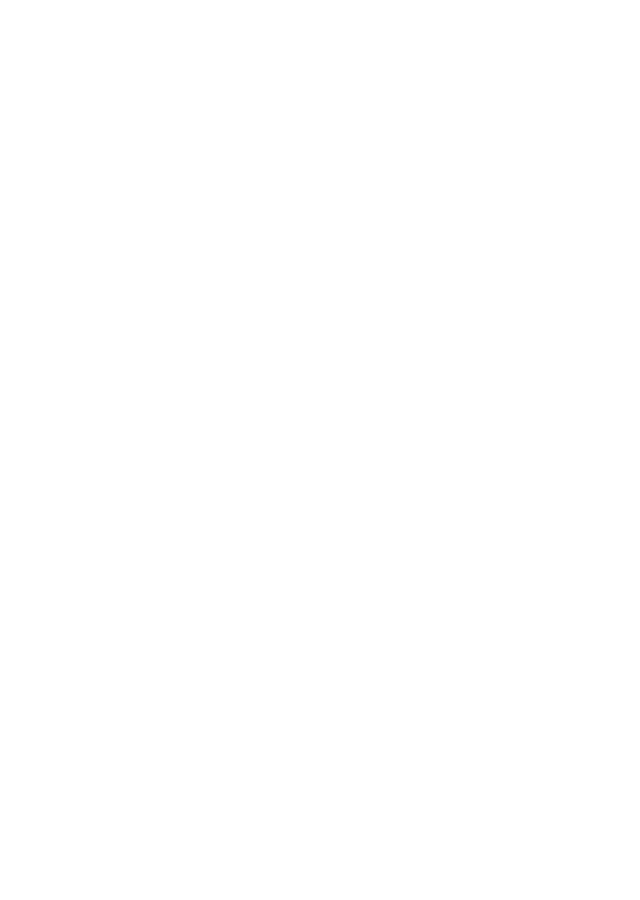
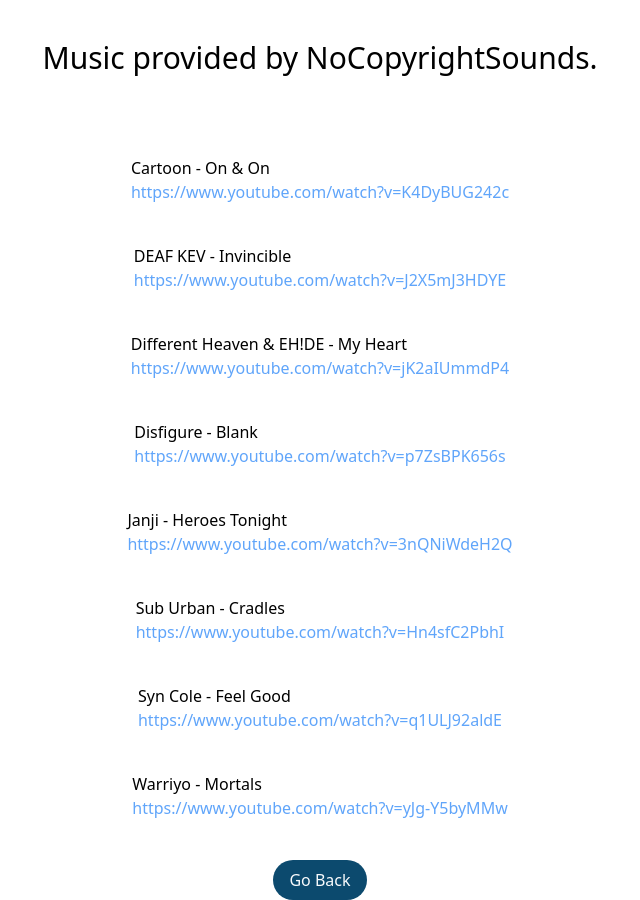
Before and after one commit to DASH0070/nuxt-music-player, a Nuxt app: page /credit in a window 1280 px wide. Before the commit this address had no page. Shown: the whole page, without its empty margins (320-960 px from the left). Before the commit the page ends 800 px from the top, so only its background shows below. Built offline with nearby package versions, Linux system fonts and the light colour scheme.

Commit message:
added credits

```diff
--- a/components/SongsList.vue
+++ b/components/SongsList.vue
@@ -17,7 +17,7 @@
                                     <div class="text-sm">
                                         <RadioGroupLabel as="p" :class="checked ? 'text-white' : 'text-gray-900'"
                                             class="font-medium">
-                                            {{ item }}
+                                            {{ item.track }}
                                         </RadioGroupLabel>
                                     </div>
                                 </div>
--- a/data/songList.ts
+++ b/data/songList.ts
@@ -1,10 +1,10 @@
 export const songList = [
-    'Cartoon - On & On.mp3',
-    'DEAF KEV - Invincible.mp3',
-    'Different Heaven & EH!DE - My Heart.mp3',
-    'Disfigure - Blank.mp3',
-    'Janji - Heroes Tonight.mp3',
-    'Sub Urban - Cradles.mp3',
-    'Syn Cole - Feel Good.mp3',
-    'Warriyo - Mortals.mp3'
+    { track: 'Cartoon - On & On', link: 'https://www.youtube.com/watch?v=K4DyBUG242c' },
+    { track: 'DEAF KEV - Invincible', link: 'https://www.youtube.com/watch?v=J2X5mJ3HDYE' },
+    { track: 'Different Heaven & EH!DE - My Heart', link: 'https://www.youtube.com/watch?v=jK2aIUmmdP4' },
+    { track: 'Disfigure - Blank', link: 'https://www.youtube.com/watch?v=p7ZsBPK656s' },
+    { track: 'Janji - Heroes Tonight', link: 'https://www.youtube.com/watch?v=3nQNiWdeH2Q' },
+    { track: 'Sub Urban - Cradles', link: 'https://www.youtube.com/watch?v=Hn4sfC2PbhI' },
+    { track: 'Syn Cole - Feel Good', link: 'https://www.youtube.com/watch?v=q1ULJ92aldE' },
+    { track: 'Warriyo - Mortals', link: 'https://www.youtube.com/watch?v=yJg-Y5byMMw' }
 ]
--- /dev/null
+++ b/pages/credit.vue
@@ -0,0 +1,14 @@
+<template>
+    <div class="flex justify-center gap-10 flex-col items-center">
+        <h1 class="text-center text-3xl my-10">Music provided by NoCopyrightSounds.</h1>
+        <div v-for="item in songList" :key="item.link">
+            <p>{{ item.track }}</p>
+            <a target="_blank" :href="item.link" class="text-blue-400">{{ item.link }}</a>
+        </div>
+        <NuxtLink class="text-slate-50 bg-sky-900 rounded-full px-4 py-2" to="/">Go Back</NuxtLink>
+    </div>
+</template>
+
+<script setup lang="ts">
+import { songList } from '../data/songList';
+</script>
--- a/pages/index.vue
+++ b/pages/index.vue
@@ -35,12 +35,13 @@
                     <path stroke-linecap="round" stroke-linejoin="round"
                         d="M3 8.688c0-.864.933-1.405 1.683-.977l7.108 4.062a1.125 1.125 0 010 1.953l-7.108 4.062A1.125 1.125 0 013 16.81V8.688zM12.75 8.688c0-.864.933-1.405 1.683-.977l7.108 4.062a1.125 1.125 0 010 1.953l-7.108 4.062a1.125 1.125 0 01-1.683-.977V8.688z" />
                 </svg>
-
             </button>
         </div>
 
         <input value="100" class="translate-y-4 w-36" @change="changeVolume" type="range" />
         <SongsList :activeSongIndex="activeSongIndex" @set-song="(index) => { activeSongIndex = index }"></SongsList>
+        <NuxtLink class="self-end -translate-y-10 underline underline-offset-2 text-3xl text-sky-900 rounded-full"
+            to="/credit">Credits to NCS</NuxtLink>
     </div>
 </template>
 
@@ -57,7 +58,7 @@
 const isSeekActive = ref(false);    // store if user changing seek
 
 onMounted(() => {   // set the initial source value of audio
-    audio.value.src = '../assets/mp3/' + songList[0];
+    audio.value.src = '../assets/mp3/' + songList[0].track + '.mp3';
     audio.value.onloadedmetadata = () => {
         audioDuration.value = audio.value.duration;
     }
@@ -102,14 +103,14 @@
 const setSong = (index: number) => {
     if (isAudioPlay.value) {
         audio.value.pause();
-        audio.value.src = '../assets/mp3/' + songList[index];
+        audio.value.src = '../assets/mp3/' + songList[index].track + '.mp3';
         audio.value.play();
         audio.value.onloadedmetadata = () => {
             audioDuration.value = audio.value.duration;
         }
     }
     else
-        audio.value.src = '../assets/mp3/' + songList[index];
+        audio.value.src = '../assets/mp3/' + songList[index].track + '.mp3';
 }
 
 </script>
```
